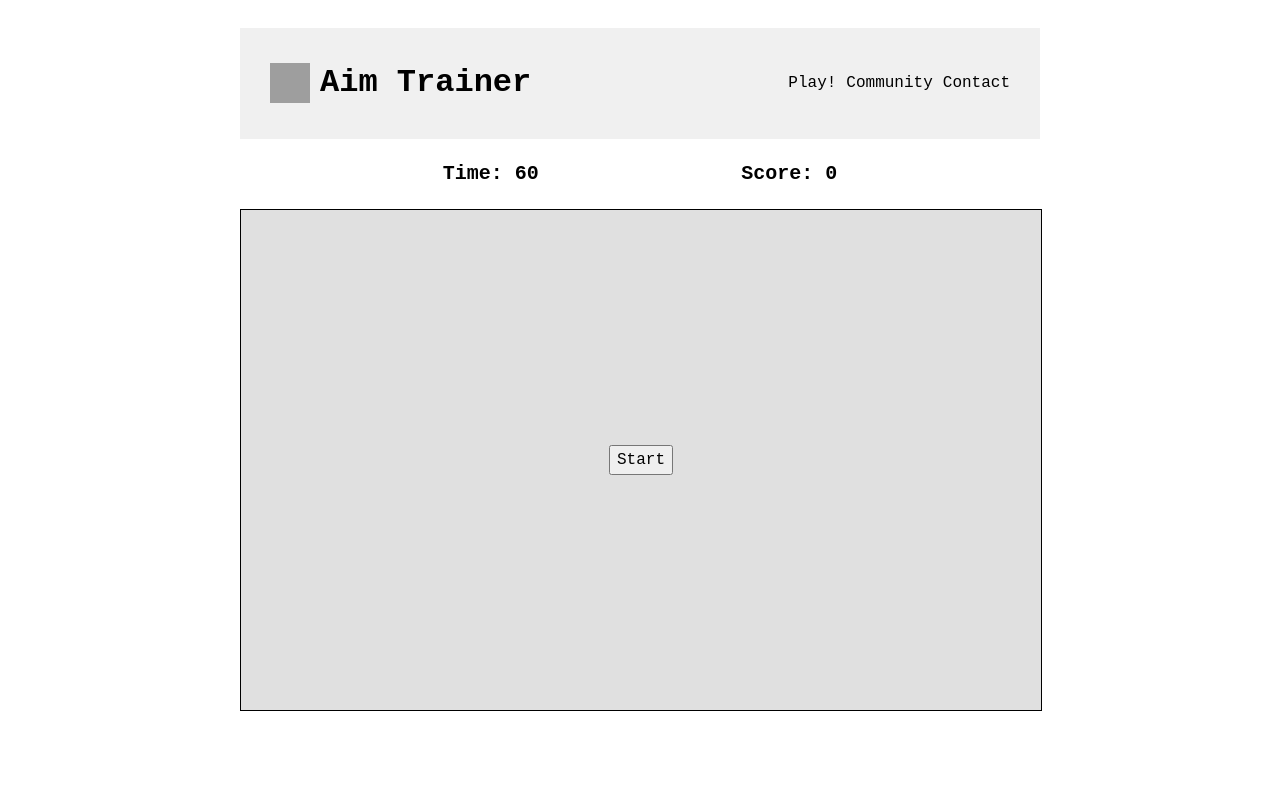
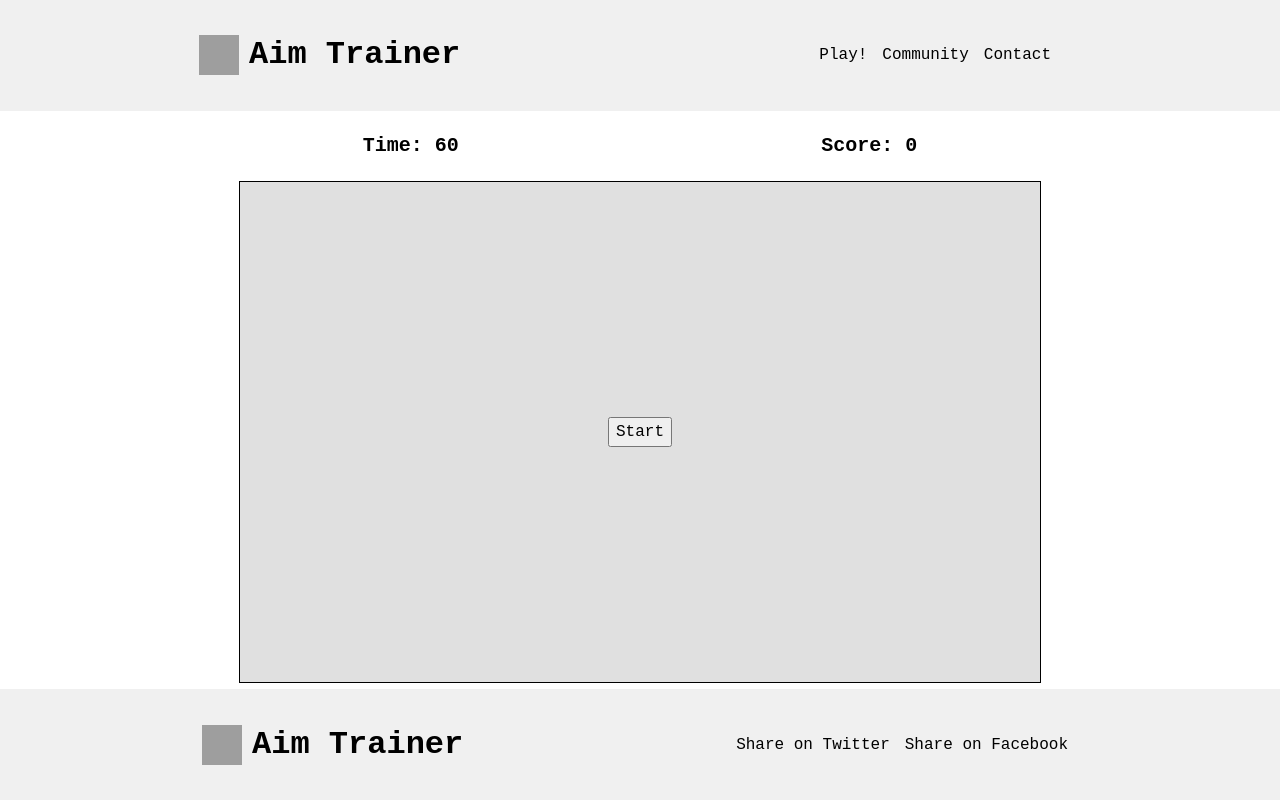
Before and after one commit to yurivasilchenko/yurivasilchenko.github.io, a plain HTML site: page index.html in a window 1280 px wide. Drawn offline with Linux system fonts and the light colour scheme; grey boxes are pictures that could not be loaded.

Commit message:
Added Header and Footer, some changes on target scaling

```diff
--- a/index.html
+++ b/index.html
@@ -47,7 +47,19 @@
     </div>
 </div>
 
+    <footer class="footer">
+        <div class="footer-left">
+            <img src="https://img.favpng.com/13/16/7/bullseye-computer-icons-font-awesome-shooting-target-png-favpng-LQW94ceyXaUG8aDiXbE79hBsd.jpg" alt="Icon">
+            <h1>Aim Trainer</h1>
+        </div>
+        <div class="footer-right">
+            <ul>
+                <li>Share on Twitter</li>
+                <li>Share on Facebook</li>
 
+            </ul>
+        </div>
+    </footer>
 
 </div>
 
--- a/index.js
+++ b/index.js
@@ -61,6 +61,10 @@ function repositionTarget(target) {
 
     let lastFrameTime = performance.now();
 
+    const growthDuration = 2; // Duration for target growth in seconds
+    const shrinkDuration = 2; // Duration for target shrink in seconds
+
+
     function animate() {
         const currentTime = performance.now();
         const deltaTime = (currentTime - lastFrameTime) / 1000; // Convert milliseconds to seconds
@@ -79,13 +83,13 @@ function repositionTarget(target) {
         }
 
         if (isGrowing) {
-            scale += 0.009; // Increase the scale by 0.009 every frame
+            scale += deltaTime / growthDuration; // Increase the scale based on the target duration for growth
             if (scale >= 1) {
                 // Once the scale reaches 1, start decreasing
                 isGrowing = false;
             }
         } else {
-            scale -= 0.009; // Decrease the scale by 0.009 every frame
+            scale -= deltaTime / shrinkDuration; // Decrease the scale based on the target duration for shrink
             if (scale <= 0) {
                 // Reset target position and scale
                 return;
--- a/styles.css
+++ b/styles.css
@@ -4,6 +4,8 @@
     justify-content: space-between;
     background-color: #f0f0f0;
     padding: 10px;
+
+
 }
 
 .header-left {
@@ -11,9 +13,12 @@
     font-weight: 400;
     line-height: 1.5;
     font-family: monospace;
-    margin-left: 20px;
+    margin-left: 15%;
     display: flex;
     align-items: center;
+}
+.header-right{
+    margin-right: 15%;
 }
 
 .header-left img {
@@ -23,7 +28,7 @@
 }
 
 .header-right ul {
-    margin-right: 20px;
+    margin-right: 15px;
     display: flex;
     list-style: none;
     padding: 0;
@@ -34,7 +39,7 @@
     font-weight: 400;
     line-height: 1.5;
     font-family: monospace;
-    margin-left: 10px;
+    margin-right: 15px;
     cursor: pointer;
 }
 
@@ -42,9 +47,10 @@
 
 .app {
     width: 100%;
-    max-width: 800px;
     margin: 0 auto;
-    padding: 20px;
+}
+body{
+    margin: 0;
 }
 
 #game-container {
@@ -55,6 +61,8 @@
     background-color: #e0e0e0;
     border: 1px solid #000;
     cursor: crosshair;
+    margin-left: auto;
+    margin-right: auto;
 }
 
 #start-button {
@@ -137,3 +145,54 @@
         max-width: none;
     }
 }
+
+/* Footer styles*/
+
+footer {
+    display: flex;
+    align-items: center;
+    justify-content: space-between;
+    background-color: #f0f0f0;
+    padding: 10px;
+    margin-top: auto;
+    position: fixed;
+    bottom: 0;
+    width: 100%;
+
+
+}
+
+.footer-left {
+    font-size: 16px;
+    font-weight: 400;
+    line-height: 1.5;
+    font-family: monospace;
+    margin-left: 15%;
+    display: flex;
+    align-items: center;
+}
+.footer-right{
+    margin-right: 15%;
+}
+
+.footer-left img {
+    width: 40px;
+    height: 40px;
+    margin-right: 10px;
+}
+
+.footer-right ul {
+    margin-right: 15px;
+    display: flex;
+    list-style: none;
+    padding: 0;
+}
+
+.footer-right li {
+    font-size: 16px;
+    font-weight: 400;
+    line-height: 1.5;
+    font-family: monospace;
+    margin-right: 15px;
+    cursor: pointer;
+}
```
